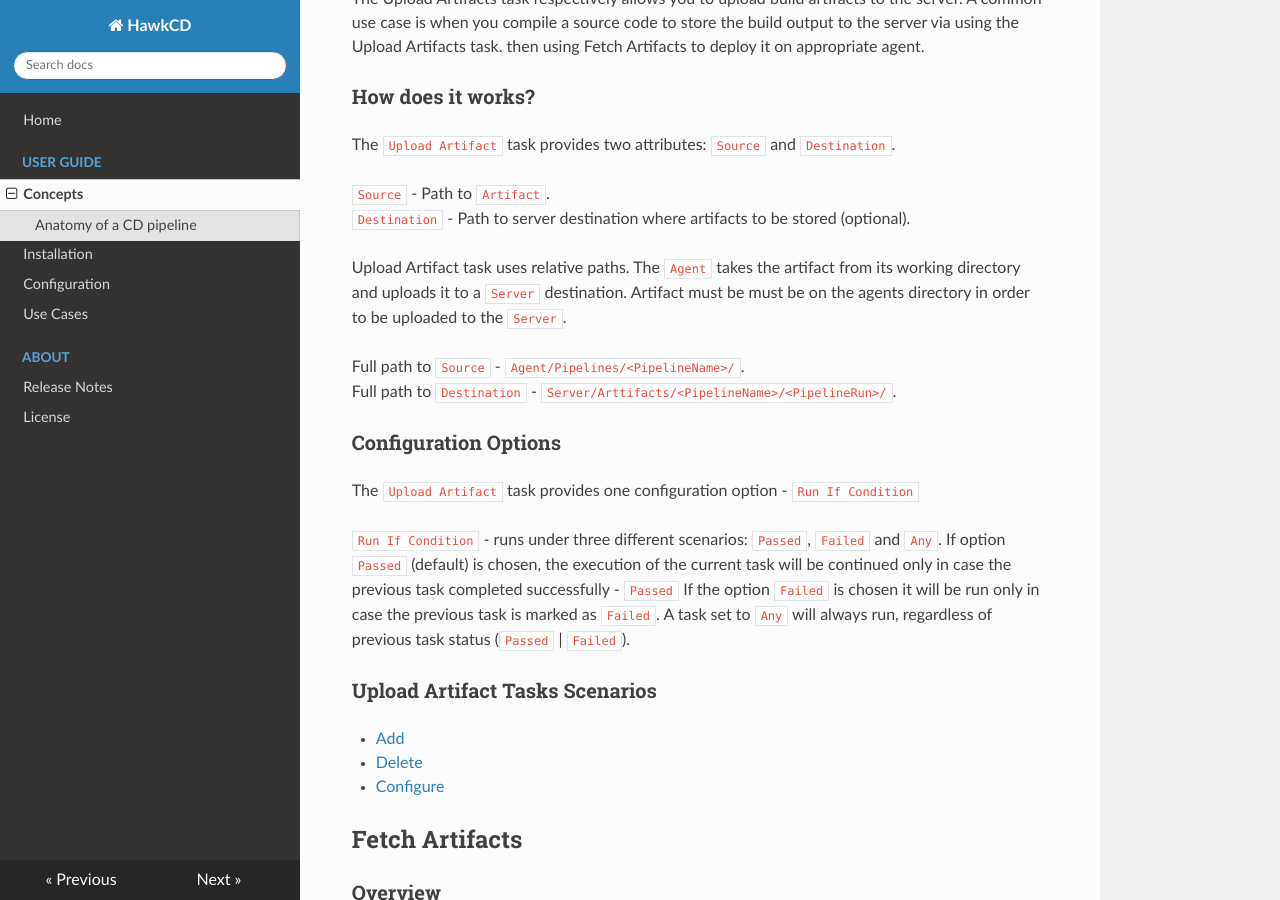
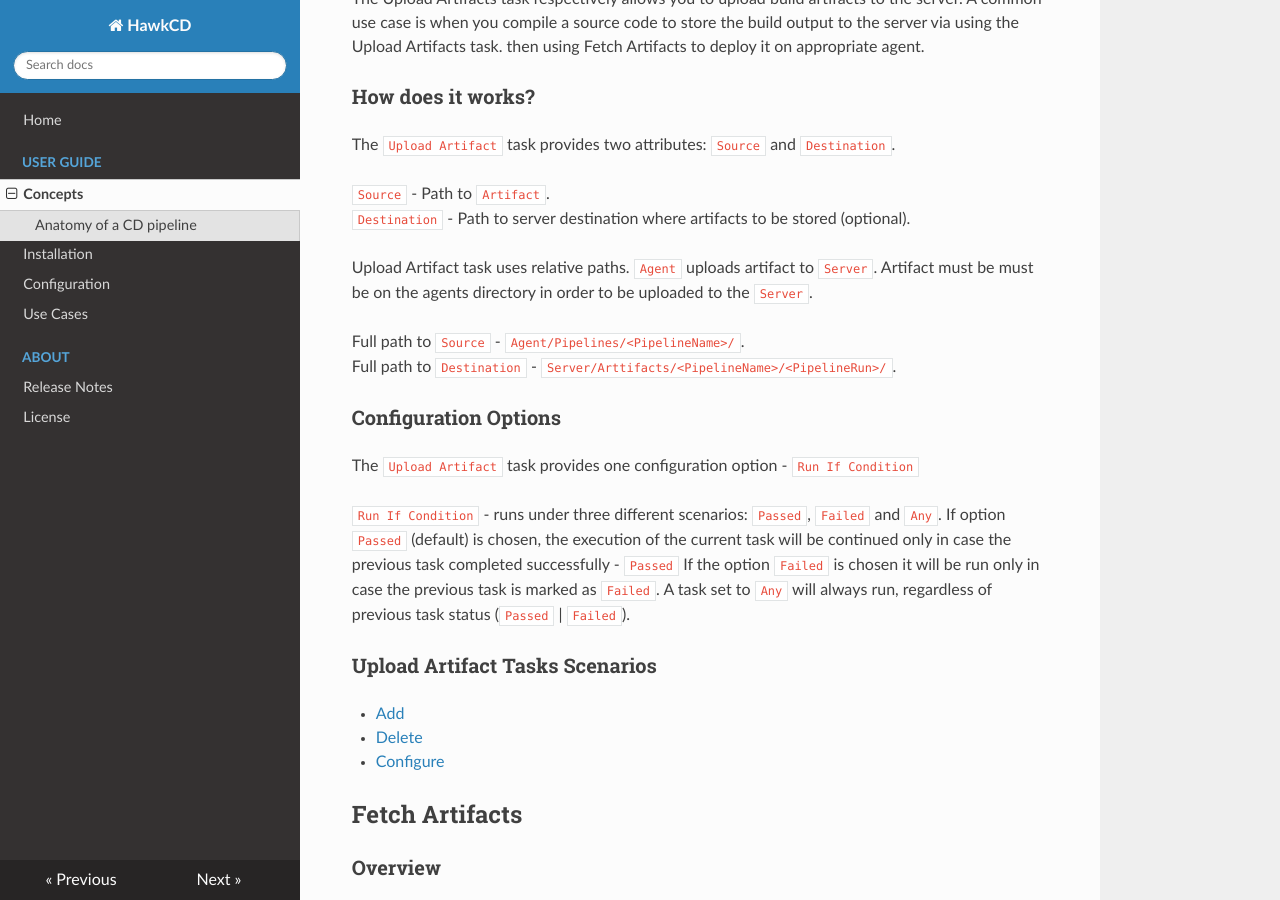
Before and after one commit to rndsolutions/docs.hawkcd.io, an MkDocs documentation site: the page built from docs/concepts/index.md, in a window 1280 px wide and 900 px high, scrolled down 3994 px. Built offline with MkDocs 1.6.1, drawn with Linux system fonts in a browser that asks for light colours; nearby versions of some CDN libraries; old or Windows-style settings are respelled for this version of MkDocs.

Commit message:
updated upload-artifact

```diff
--- a/docs/concepts/index.md
+++ b/docs/concepts/index.md
@@ -124,8 +124,8 @@ The ``Upload Artifact`` task provides two attributes: ``Source`` and ``Destinati
 ``Source``  - Path to ``Artifact``.
 ``Destination`` - Path to server destination where artifacts to be stored (optional).
 
-Upload Artifact task uses relative paths.   The ``Agent`` takes the artifact from its working directory
-and uploads it to a  ``Server`` destination. Artifact must be  must be on the agents directory in order
+Upload Artifact task uses relative paths. ``Agent`` uploads artifact to ``Server``.
+Artifact must be  must be on the agents directory in order
 to be uploaded to the ``Server``.
 
 Full path to ``Source`` - ``Agent/Pipelines/<PipelineName>/``.
```
